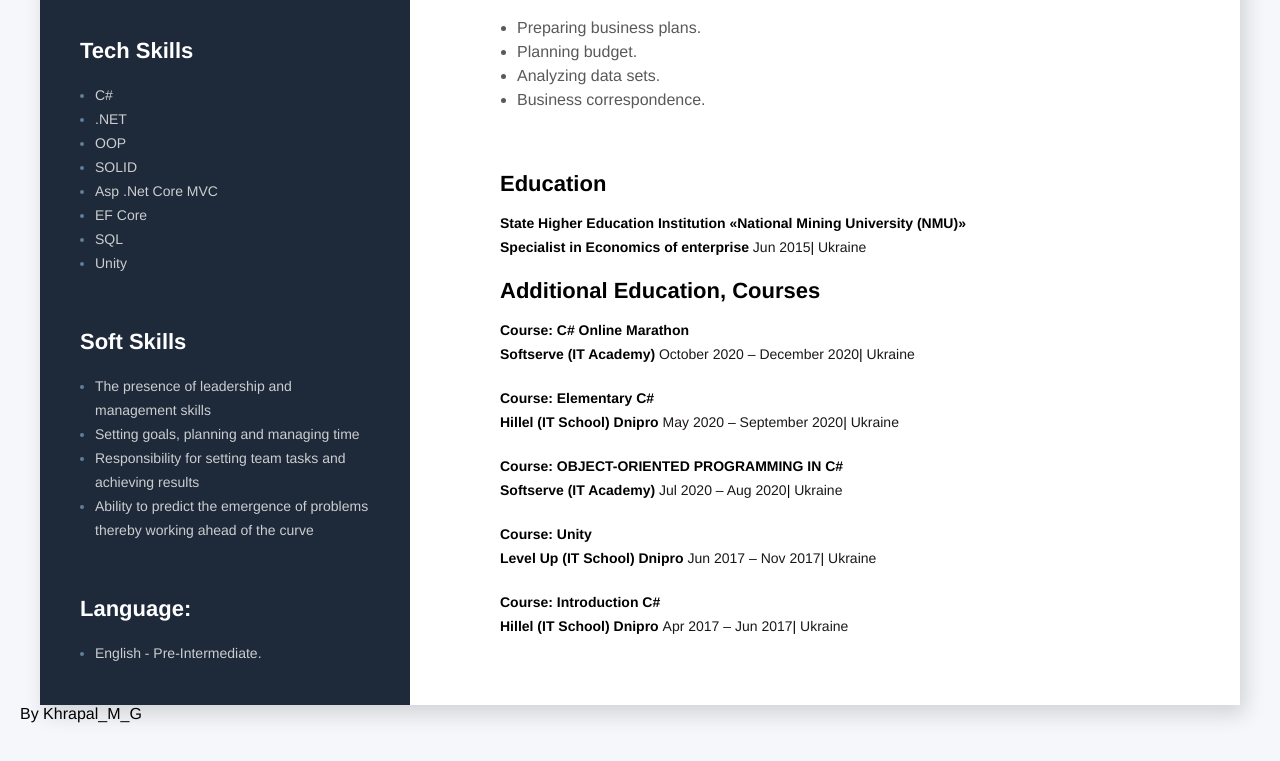
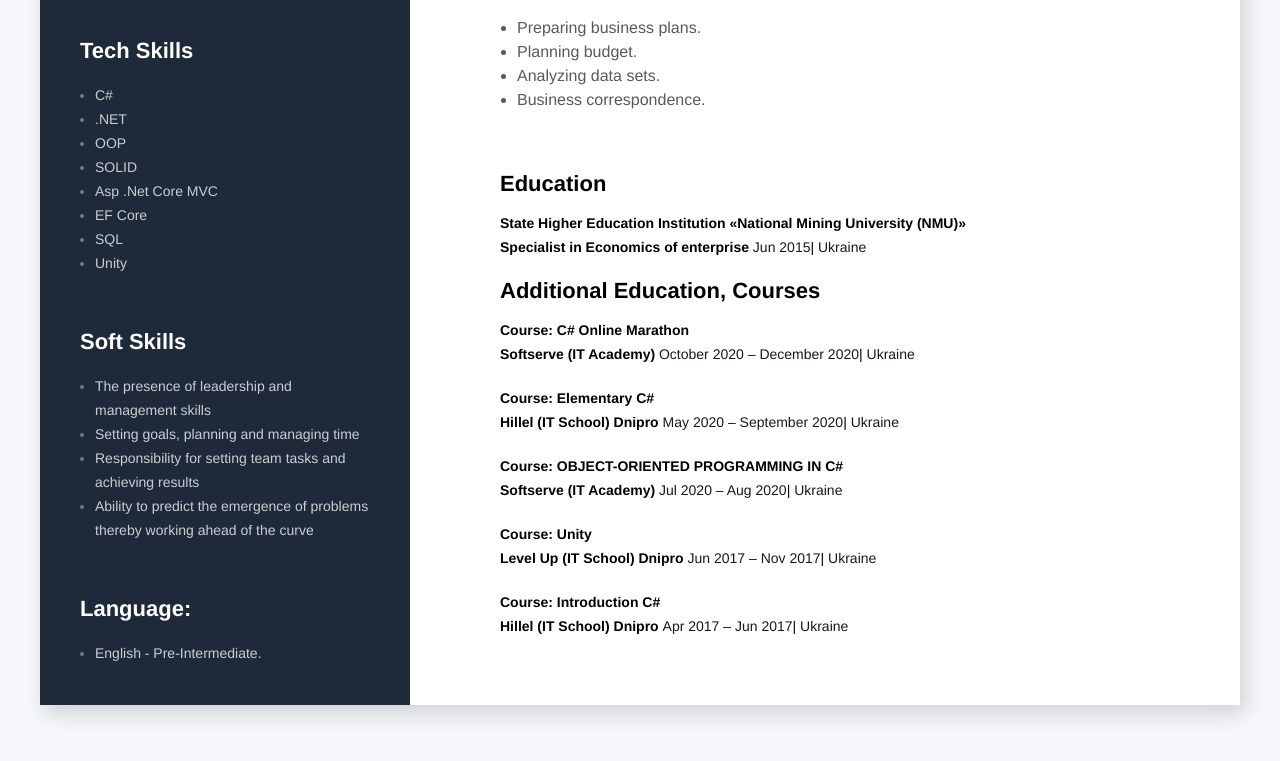
Before and after one commit to Khrapal-Max/homepage, a plain HTML site: page index.html in a window 1280 px wide. Shown: the part 669-1430 px from the top of the page. Drawn offline with Linux system fonts and the light colour scheme.

Commit message:
Update index.html

```diff
--- a/index.html
+++ b/index.html
@@ -225,6 +225,5 @@
         </div>
     </main>
 </body>
-<footer>By Khrapal_M_G</footer>
 
 </html>
```
